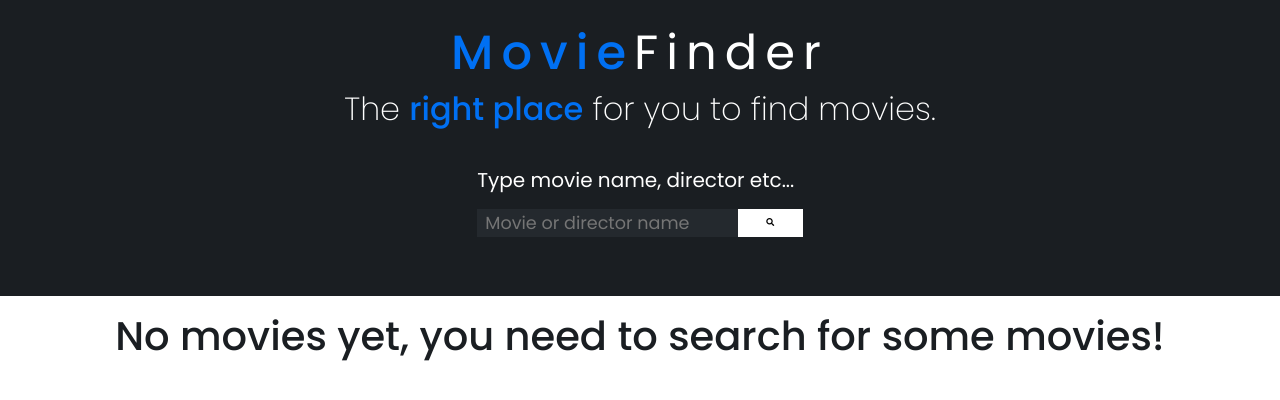
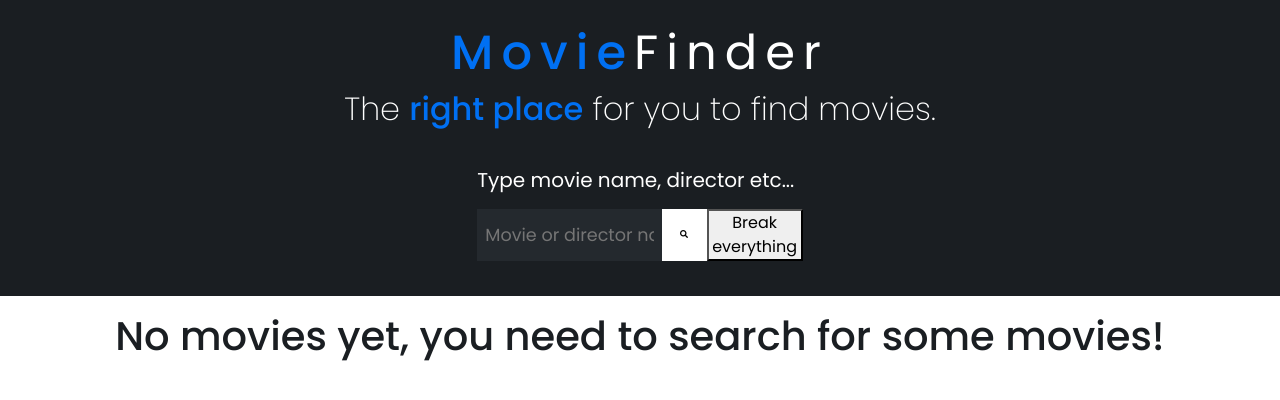
Before and after one commit to Corey-Peyton/TMDB-react-redux-movie-search, a React (Create React App) app: page / in a window 1280 px wide. Shown: the top 400 px of the page. Built offline with nearby package versions, Linux system fonts and the light colour scheme.

Commit message:
sentry test error

```diff
--- a/package.json
+++ b/package.json
@@ -3,6 +3,8 @@
   "version": "0.1.0",
   "private": true,
   "dependencies": {
+    "@sentry/react": "^6.3.6",
+    "@sentry/tracing": "^6.3.6",
     "@testing-library/jest-dom": "^5.11.4",
     "@testing-library/react": "^11.1.0",
     "@testing-library/user-event": "^12.1.10",
--- a/src/index.js
+++ b/src/index.js
@@ -1,7 +1,22 @@
 import React from 'react';
 import ReactDOM from 'react-dom';
+
+// Sentry error tracking
+import * as Sentry from '@sentry/react';
+import { Integrations } from '@sentry/tracing';
+
 import './assets/styles/index.css';
 import App from './App';
+
+Sentry.init({
+  dsn: "https://f11e2b21bec44d2a8985388511ba4c26@o643198.ingest.sentry.io/5758031",
+  integrations: [new Integrations.BrowserTracing()],
+
+  // Set tracesSampleRate to 1.0 to capture 100%
+  // of transactions for performance monitoring.
+  // We recommend adjusting this value in production
+  tracesSampleRate: 1.0,
+});
 
 ReactDOM.render(
   <React.StrictMode>
--- a/src/pages/Main/index.js
+++ b/src/pages/Main/index.js
@@ -87,6 +87,10 @@ const Main = () => {
     localStorage.removeItem('query');
   }
 
+  const unknownMethod = () => {
+    throw new Error("This is unknown method");
+  }
+
   return (
     <>
       <InputSection>
@@ -126,6 +130,10 @@ const Main = () => {
               <SubmitButton loading={loading ? 'loading' : undefined} type="submit">
                 {loading ? <i className="fas fa-spinner"></i> : <i className="fas fa-search"></i>}
               </SubmitButton>
+
+              <button onClick={unknownMethod}>
+                Break everything
+              </button>
             </div>
 
             {error && (
```
Also changed, not shown: 2 other files (tests, documents, lock files or other folders).
